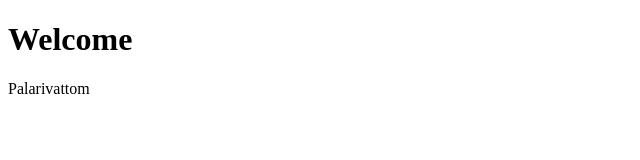
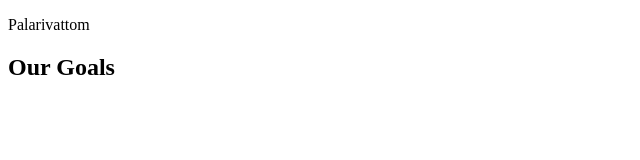
Before and after one commit to RichuExpertzlab/git-practice-ergogrow, a plain HTML site: page index.html in a window 1280 px wide. Shown: the whole page, without its empty margins (0-640 px from the left). Drawn offline with Linux system fonts and the light colour scheme.

Commit message:
updated index page content

```diff
--- a/index.html
+++ b/index.html
@@ -6,7 +6,7 @@
     <title>Document</title>
 </head>
 <body>
-    <h1>Welcome</h1>
     <p>Palarivattom</p>
+    <h2>Our Goals</h2>
 </body>
 </html>
```
